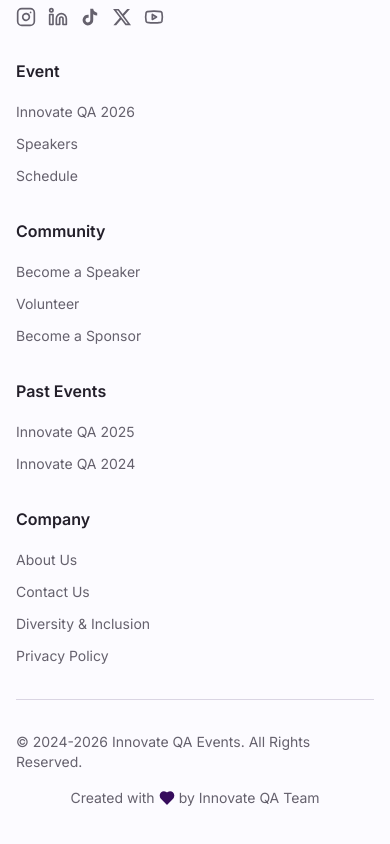
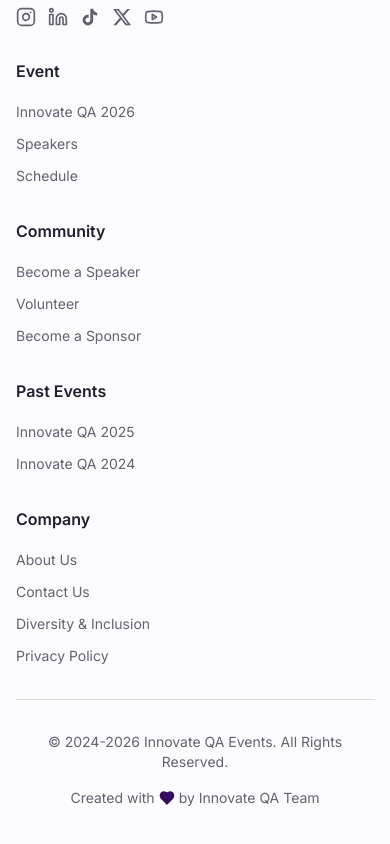
Before and after one commit to InnovateQAEvents/innovate-qa-events, a Next.js app: page /battle-of-ai-test-tools in a window 390 px wide. Shown: the part 7964-8808 px from the top of the page. Built offline with nearby package versions, Linux system fonts and the light colour scheme.

Commit message:
Center-align footer text on mobile
- Added text-center on mobile, text-left on desktop for copyright
- Centered the "Created with ❤️" flex content on mobile
- Maintains proper alignment on larger screens

Co-Authored-By: Claude Sonnet 4.5 <noreply@anthropic.com>

```diff
--- a/components/footer.tsx
+++ b/components/footer.tsx
@@ -162,8 +162,8 @@ export function Footer() {
         </div>
 
         <div className="border-t border-border mt-8 pt-8 flex flex-col md:flex-row items-center justify-between gap-4">
-          <p className="text-sm text-muted-foreground">© 2024-2026 Innovate QA Events. All Rights Reserved.</p>
-          <p className="text-sm text-muted-foreground flex items-center gap-1">
+          <p className="text-sm text-muted-foreground text-center md:text-left">© 2024-2026 Innovate QA Events. All Rights Reserved.</p>
+          <p className="text-sm text-muted-foreground flex items-center justify-center md:justify-start gap-1">
             Created with <Heart className="h-4 w-4 text-primary fill-primary" /> by Innovate QA Team
           </p>
         </div>
```
